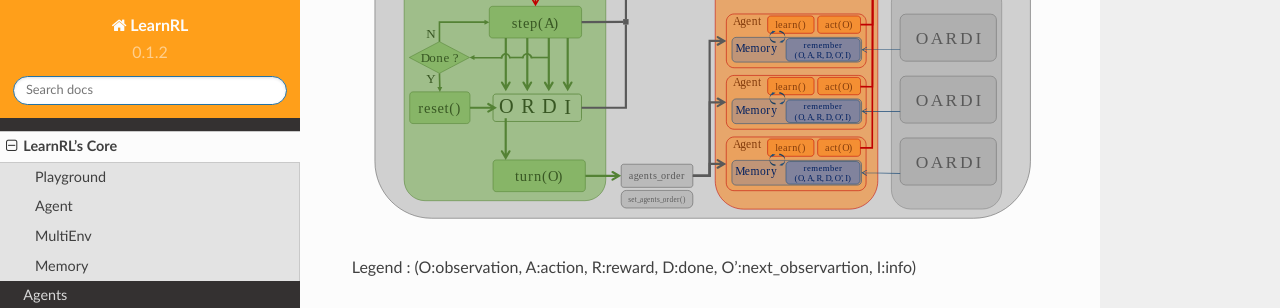
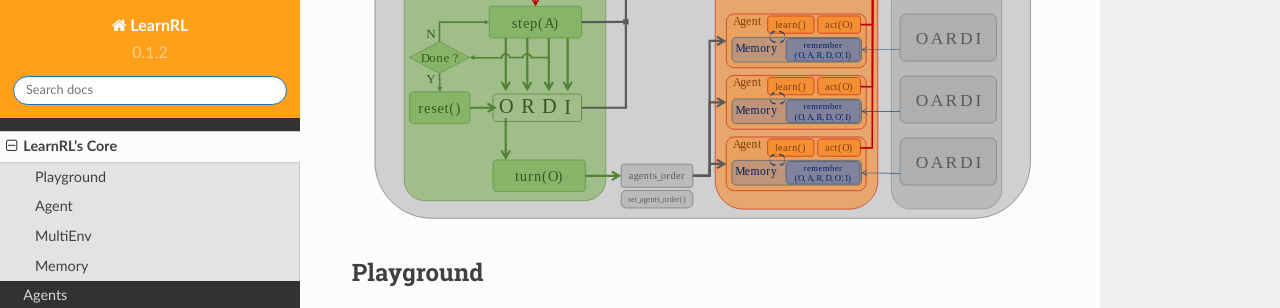
Before and after one commit to MathisFederico/LearnRL, a Sphinx documentation site: the page built from docs/learnrl.core.rst, in a window 1280 px wide and 900 px high, scrolled down 444 px, cut to the strip 0-308 px from the top of the window. Built offline with Sphinx 7.4.7 and the Read the Docs theme 2.0.0, drawn with Linux system fonts in a browser that asks for light colours.

Commit message:
Removed unused legend

```diff
--- a/docs/learnrl.core.rst
+++ b/docs/learnrl.core.rst
@@ -8,8 +8,6 @@ They are all linked by the :ref:`Playground`, as showned by this:
 
 .. raw:: html
    :file: _static/images/LearnRL-Playground.svg
-
-| Legend : (O:observation, A:action, R:reward, D:done, O':next_observartion, I:info)
 
 .. _Playground:
 
```
